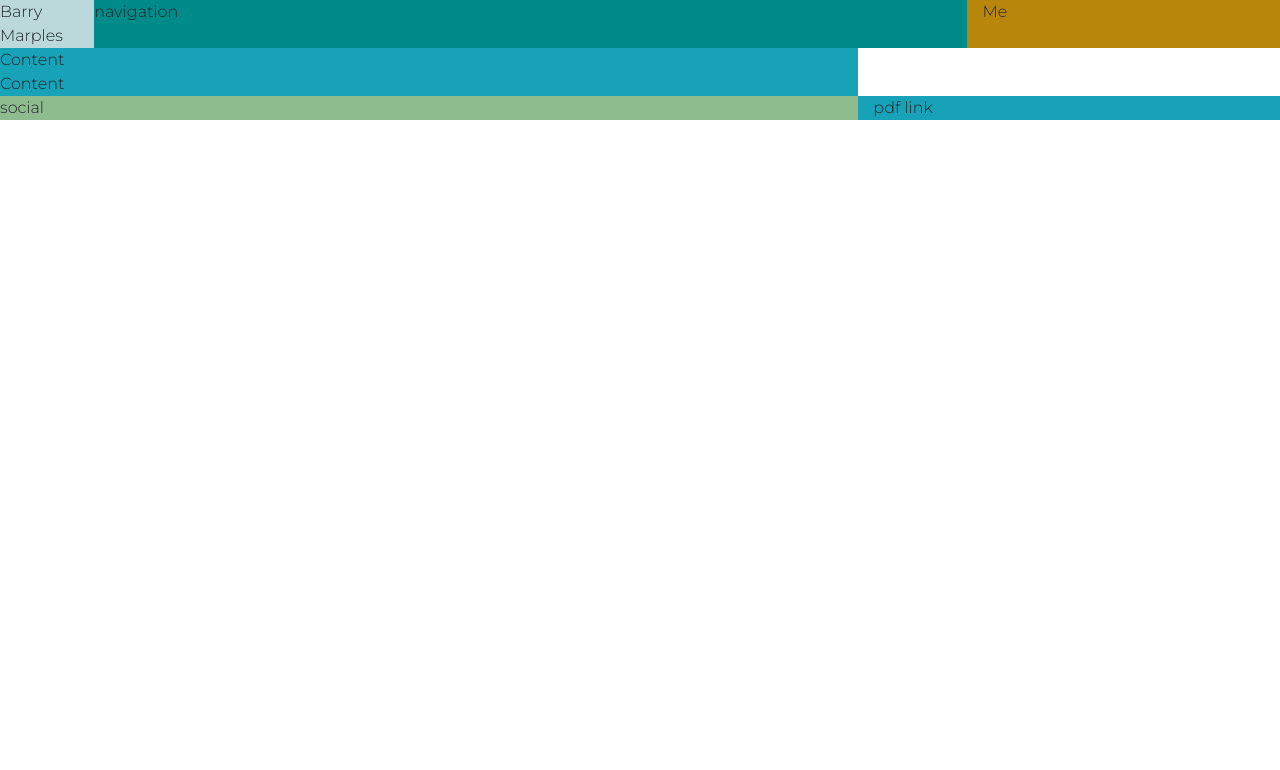
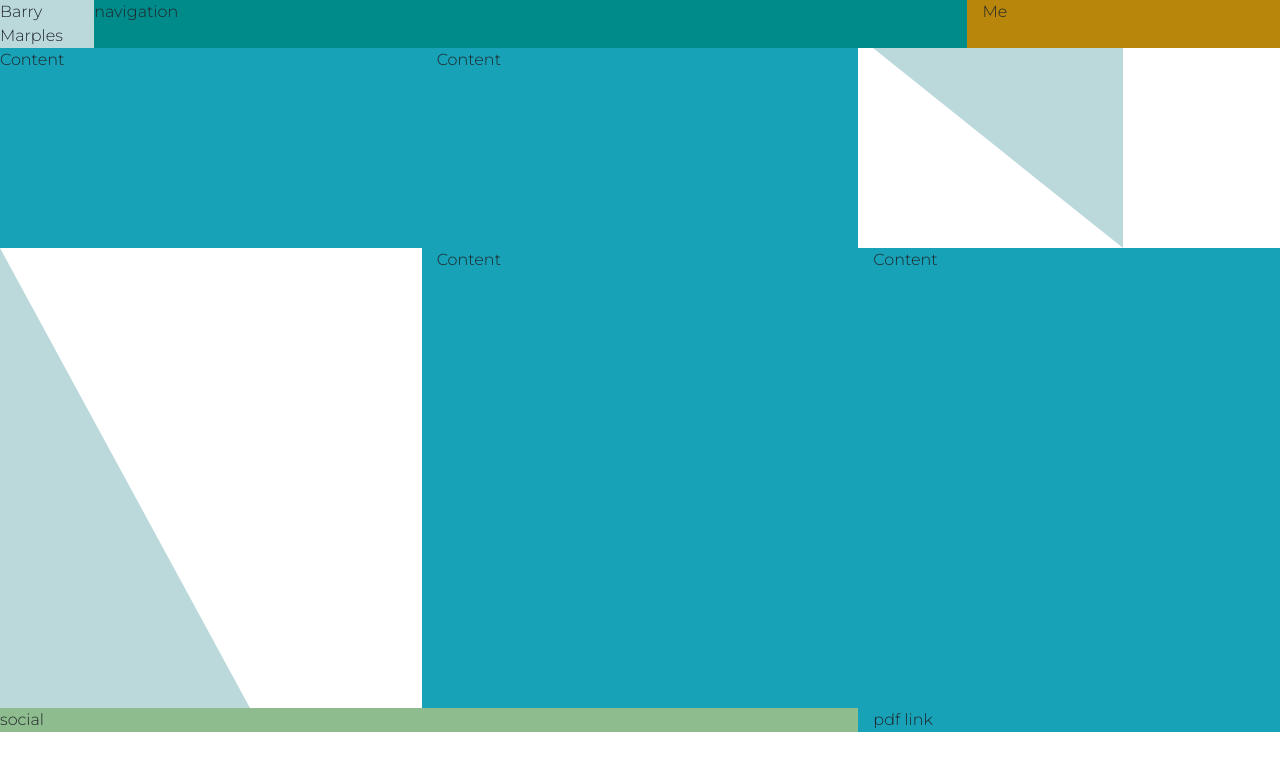
Before and after one commit to BarryBeics/Project-One, a plain HTML site: page index.html in a window 1280 px wide. Drawn offline with nearby package versions, Linux system fonts and the light colour scheme.

Commit message:
fix: layout now works on xl screens

```diff
--- a/index.html
+++ b/index.html
@@ -20,18 +20,20 @@
     <section>
 
         <div class="row">
-            <div class="col-lg-8 bg-info">Content</div>
-            <div class="col-lg-4 d-none d-lg-block d-xl-none">
+            <div class="col-lg-4 bg-info">Content</div>
+            <div class="col-lg-4 bg-info">Content</div>
+            <div class="col-lg-4 d-none d-lg-block">
                 <div id="right-triangle"></div>
             </div>
 
         </div>
         <div class="row">
 
-            <div class="col-lg-4 d-none d-lg-block d-xl-none">
+            <div class="col-lg-4 d-none d-lg-block">
                 <div id="left-triangle"></div>
             </div>
-            <div class="col-lg-8 bg-info">Content</div>
+            <div class="col-lg-4 bg-info">Content</div>
+            <div class="col-lg-4 bg-info">Content</div>
         </div>
     </section>
     <footer>
```
